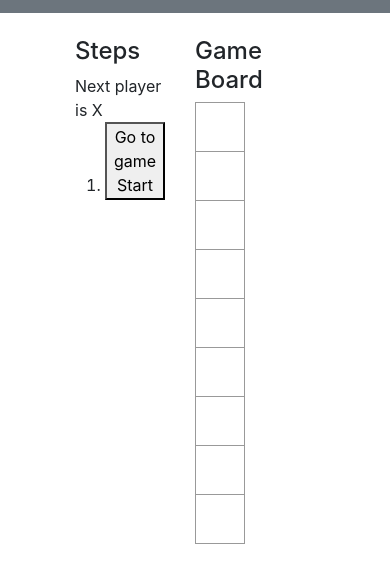
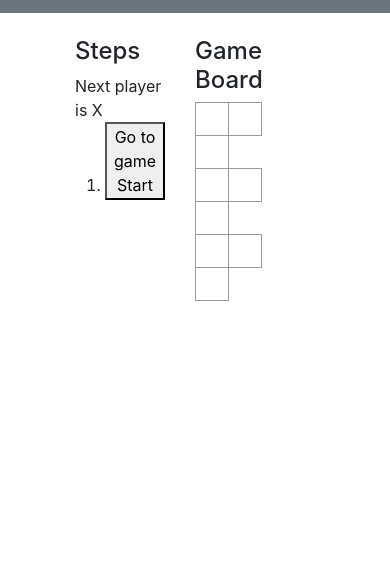
Before and after one commit to zhaowei666/React, a React app: page /game in a window 390 px wide. Shown: the part 245-828 px from the top of the page. Built offline with nearby package versions, Linux system fonts and the light colour scheme.

Commit message:
reduced square size to fit phone

```diff
--- a/src/index.css
+++ b/src/index.css
@@ -21,15 +21,15 @@ ol, ul {
   background: #fff;
   border: 1px solid #999;
   float: left;
-  font-size: 30px;
+  font-size: 24px;
   font-weight: bold;
   line-height: 34px;
-  height: 50px;
+  height: 34px;
   margin-right: -1px;
   margin-top: -1px;
   padding: 0;
   text-align: center;
-  width: 50px;
+  width: 34px;
 }
 
 .square:focus {
```
